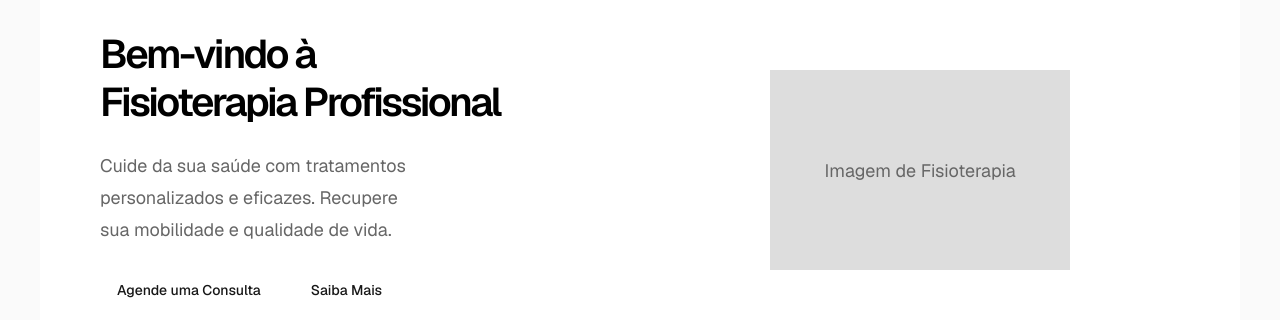
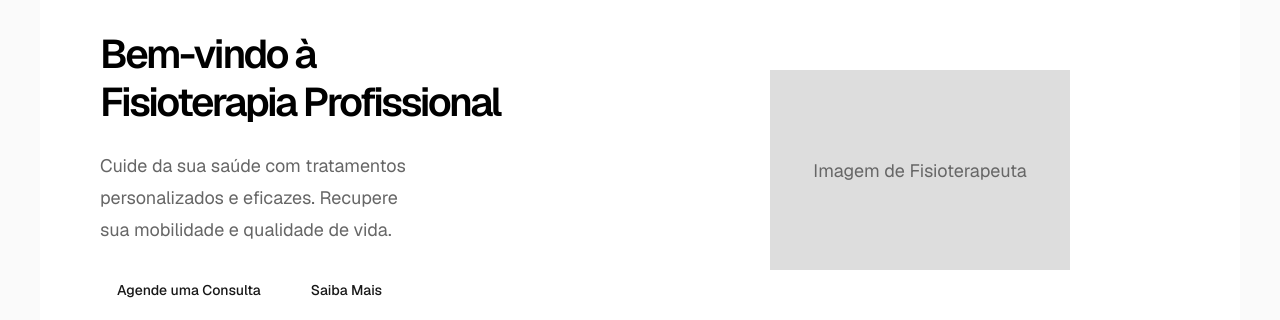
Before and after one commit to Fabioalbuqueque/mxfisio, a Next.js app: page / in a window 1280 px wide. Shown: the part 161-481 px from the top of the page. Built offline with nearby package versions, Linux system fonts and the light colour scheme.

Commit message:
ajuste no nome

```diff
--- a/src/app/page.js
+++ b/src/app/page.js
@@ -27,7 +27,7 @@ export default function Home() {
           </div>
           <div className={styles.heroImage}>
             {/* Placeholder para imagem */}
-            <div className={styles.placeholderImage}>Imagem de Fisioterapia</div>
+            <div className={styles.placeholderImage}>Imagem de Fisioterapeuta</div>
           </div>
         </section>
         <section id="servicos" className={styles.section}>
```
